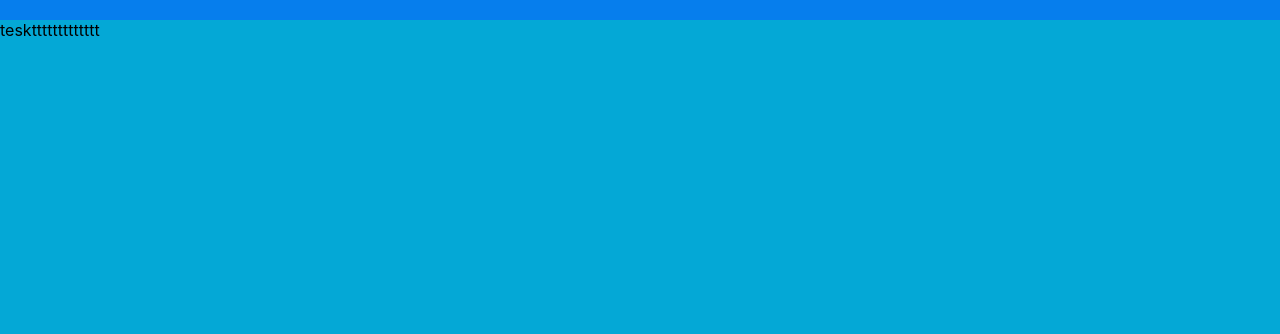
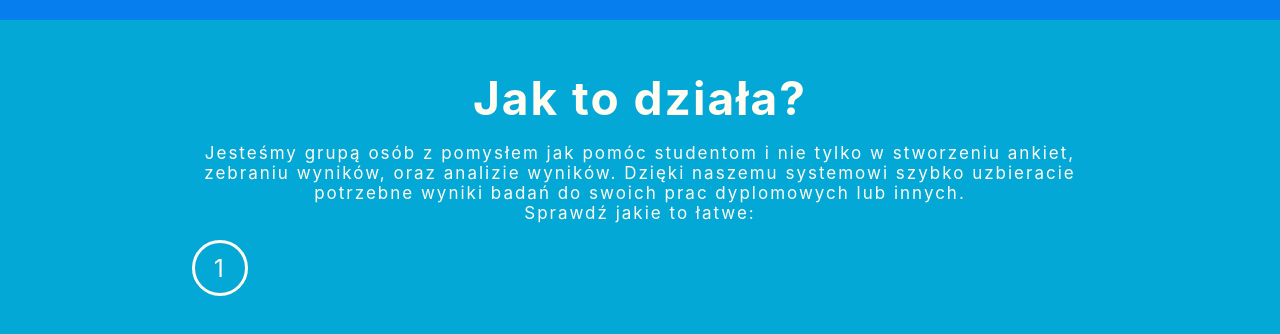
Before and after one commit to pokolowski/ankietuj-to, a React (Create React App) app: page / in a window 1280 px wide. Shown: the part 780-1114 px from the top of the page. Built offline with nearby package versions, Linux system fonts and the light colour scheme.

Commit message:
work on about page

```diff
--- /dev/null
+++ b/src/components/molecules/InfoSteps/InfoSteps.js
@@ -0,0 +1,38 @@
+import react from 'react';
+import styled from 'styled-components';
+import './InfoSteps.css';
+
+const Wrapper = styled.div`
+  display: flex;
+  flex-direction: row;
+`;
+const StepNumber = styled.div`
+  width: 50px;
+  height: 50px;
+  position: relative;
+  border: 3px solid #fffcf2;
+  border-radius: 50%;
+  font-size: 24px;
+  //font-weight: bold;
+  display: flex;
+  align-items: center;
+  justify-content: center;
+`;
+const Number = styled.span`
+  position: absolute;
+  top: 50%;
+  left: 50%;
+  transform: translate(-50%, -50%);
+`;
+
+const InfoSteps = ({ num, title, desc }) => {
+  return (
+    <Wrapper>
+      <StepNumber>
+        <Number>{num}</Number>
+      </StepNumber>
+    </Wrapper>
+  );
+};
+
+export default InfoSteps;
--- a/src/components/organisms/AboutPage/about.css
+++ b/src/components/organisms/AboutPage/about.css
@@ -1,6 +1,23 @@
-.dupadupa{
-    width: 100%;
-    height: 100vh;
-    background-color: #04A8D6;
-    /* margin-top: 100px; */
+.aboutHeader{
+    position: relative;
+    width: 70%;
+    margin: 0;
+    top: 50px;
+    left: 50%;
+    transform: translateX(-50%);
+    color: #FFFCF2;
+    letter-spacing: 2px;
 }
+.aboutHeader h1{
+    margin: 0;
+    position: relative;
+    top: 0;
+    left: 50%;
+    text-align: center;
+    transform: translateX(-50%);
+    font-size: 46px;
+}
+.aboutHeader p{
+    font-size: 17px;
+    text-align: center;
+}
--- a/src/components/organisms/AboutPage/about.js
+++ b/src/components/organisms/AboutPage/about.js
@@ -1,16 +1,41 @@
 import react from 'react';
 import styled from 'styled-components';
 import './about.css';
+import InfoSteps from 'components/molecules/InfoSteps/InfoSteps';
 
 const Wrapper = styled.div`
   width: 100%;
   height: 100vh;
-  background-color: yellow;
-  margin-top: 100px;
+  position: realtive;
+  background-color: #04a8d6;
+  overflow: hidden;
+`;
+const NumberOne = styled.div`
+  width: 80px;
+  height: 80px;
+  position: absolute;
+  border: 3px solid #fffcf2;
+  border-radius: 90px;
+  text-align: center;
 `;
 
 const About = () => {
-  return <div className="dupadupa">teskttttttttttttt</div>;
+  return (
+    <Wrapper>
+      <div className="aboutHeader">
+        <h1>Jak to działa?</h1>
+        <p>
+          Jesteśmy grupą osób z pomysłem jak pomóc studentom i nie tylko w
+          stworzeniu ankiet, zebraniu wyników, oraz analizie wyników. Dzięki
+          naszemu systemowi szybko uzbieracie potrzebne wyniki badań do swoich
+          prac dyplomowych lub innych.
+          <br />
+          Sprawdź jakie to łatwe:
+        </p>
+        <InfoSteps num="1"></InfoSteps>
+      </div>
+    </Wrapper>
+  );
 };
 
 export default About;
--- a/src/components/organisms/HomeSlider/homeSlider.js
+++ b/src/components/organisms/HomeSlider/homeSlider.js
@@ -38,7 +38,7 @@ const HomeSlider = () => {
     const textChangeInterval = setInterval(() => {
       let index = textIndex + 1 === textcontent.length ? 0 : textIndex + 1;
       setTextIndex(index);
-    }, 10000);
+    }, 15000);
     return () => clearInterval(textChangeInterval);
   }, [textIndex]);
   return (
```
Also changed, not shown: src/components/molecules/InfoSteps/InfoSteps.css (added).
